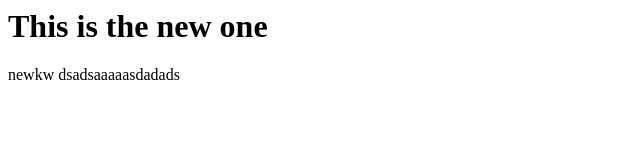
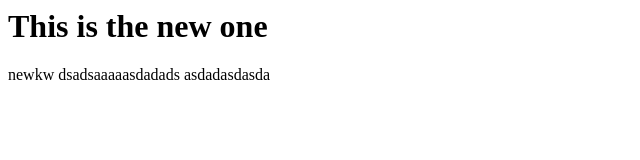
Before and after one commit to DeveloperDroplet/first, a plain HTML site: page index.html in a window 1280 px wide. Shown: the full height of the page, 0-640 px from the left. Drawn offline with Linux system fonts and the light colour scheme.

Commit message:
Update index.html

```diff
--- a/index.html
+++ b/index.html
@@ -1,3 +1,4 @@
 <h1>This is the new one</h1>
 <p>newkw
 dsadsaaaaasdadads
+asdadasdasda
```
